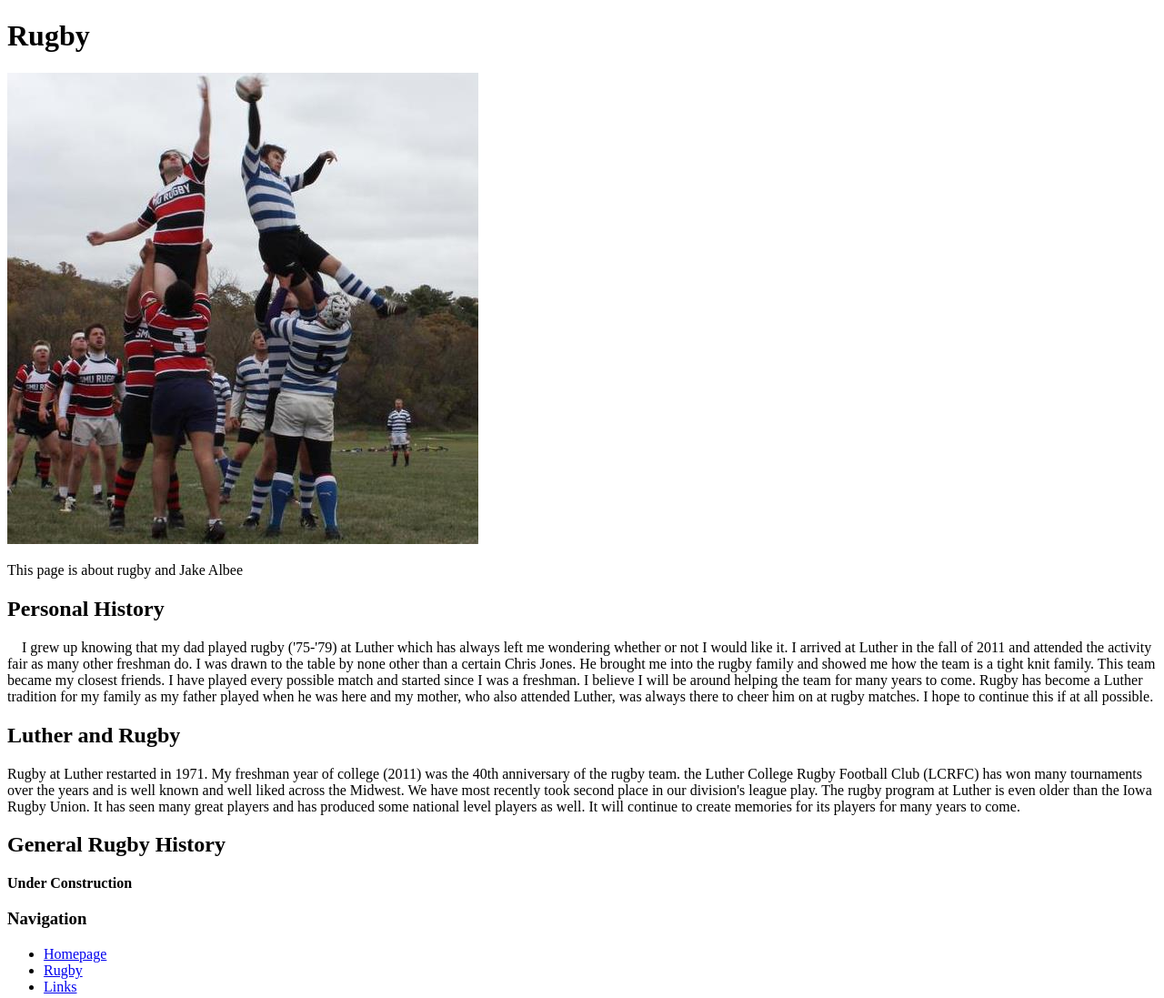
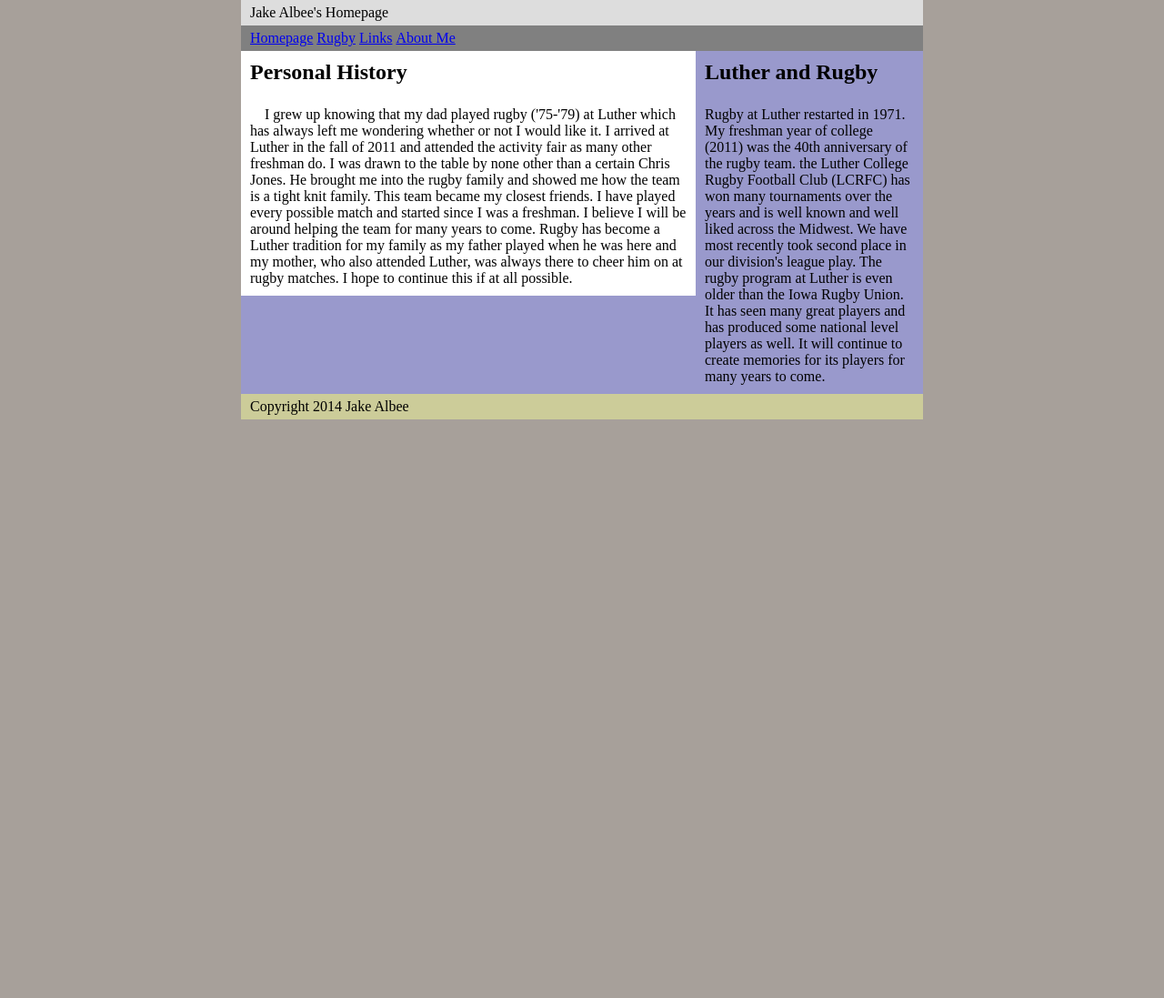
Before and after one commit to JakeAlbee/jakealbee.github.io, a plain HTML site: page rugby.html in a window 1280 px wide. Shown: the whole page at 91% size. After the commit the page ends 800 px from the top, so only its background shows below. Drawn offline with Linux system fonts and the light colour scheme.

Commit message:
Two Column Layout
I added the two-column and header/footer layout to all the pages.

TODO: Change styling and content

```diff
--- /dev/null
+++ b/mystyle.css
@@ -0,0 +1,82 @@
+body,
+html {
+margin:0;
+padding:0;
+color:#000;
+background:#a7a09a;
+}
+
+#wrap {
+width:750px;
+margin:0 auto;
+background:#99c;
+}
+
+#main {
+float:left;
+width:500px;
+background:#9c9;
+}
+#sidebar {
+float:right;
+width:250px;
+background:#c9c;
+}
+
+#footer {
+clear:both;
+background:#cc9;
+}
+
+#sidebar {
+float:right;
+width:250px;
+background:#99c;
+}
+#nav ul {
+margin:0;
+padding:0;
+list-style:none;
+}
+#nav li {
+display:inline;
+margin:0;
+padding:0;
+}
+#header {
+padding:5px 10px;
+background:#ddd;
+}
+h1 {
+margin:0;
+}
+#nav {
+padding:5px 10px;
+background:gray;
+}
+#main {
+float:left;
+width:480px;
+padding:10px;
+background:white;
+}
+h2 {
+margin:0 0 1em;
+}
+#sidebar {
+float:right;
+width:230px;
+padding:10px;
+background:#99c;
+}
+#footer {
+clear:both;
+padding:5px 10px;
+background:#lightgray;
+}
+#footer p {
+margin:0;
+}
+* html #footer {
+height:1px;
+}
--- a/rugby.html
+++ b/rugby.html
@@ -1,30 +1,36 @@
 <!DOCTYPE html>
 <html lang="en">
+
+<link rel="stylesheet" type="text/css" href="mystyle.css">
 <head>
 	<title>Jake Albee -- Rugby</title>
 </head>
 <body>
-<h1>Rugby</h1>
-<img src="rugby.jpg" />
-<p>This page is about rugby and Jake Albee</p>
-<h2>Personal History</h2>
+
+<div id="wrap">
+
+<div id="header">Jake Albee's Homepage</div>
+<div id="nav"><ul>
+<li><a href="index.html">Homepage</a></li>
+    <li><a href="rugby.html">Rugby</a></li>
+	<li><a href="links.html">Links</a></li>
+	<li><a href="aboutme.html">About Me</a></li>
+</ul></div>
+<div id="main"><h2>Personal History</h2>
 &nbsp;&nbsp;&nbsp;&nbsp;I grew up knowing that my dad played rugby ('75-'79) at Luther which has always left me wondering whether or not I would like it. I arrived at Luther
  in the fall of 2011 and attended the activity fair as many other freshman do. I was drawn to the table by none other than a certain Chris Jones. He brought me
  into the rugby family and showed me how the team is a tight knit family. This team became my closest friends. I have played every possible match and started
  since I was a freshman. I believe I will be around helping the team for many years to come. Rugby has become a Luther tradition for my family as my father
  played when he was here and my mother, who also attended Luther, was always there to cheer him on at rugby matches. I hope to continue this if at all possible.
-
- <h2>Luther and Rugby</h2>
+ </div>
+<div id="sidebar"> <h2>Luther and Rugby</h2>
  Rugby at Luther restarted in 1971. My freshman year of college (2011) was the 40th anniversary of the rugby team. the Luther College Rugby Football Club (LCRFC)
  has won many tournaments over the years and is well known and well liked across the Midwest. We have most recently took second place in our division's league play.
   The rugby program at Luther is even older than the Iowa Rugby Union. It has seen many great players and has produced some national level players as well.
   It will continue to create memories for its players for many years to come.
- <h2>General Rugby History</h2>
- <b>Under Construction</b>
-<h3>Navigation</h3>
-<ul>
-    <li><a href="index.html">Homepage</a></li>
-    <li><a href="rugby.html">Rugby</a></li>
-	<li><a href="links.html">Links</a></li>
-</ul></body>
+
+</div>
+<div id="footer"><p>Copyright 2014 Jake Albee</p></div>
+</div>
+</body>
 </html>
```
Also changed, not shown: aboutme.html (+22 -13 lines), index.html (+23 -9 lines), links.html (+20 -13 lines).
